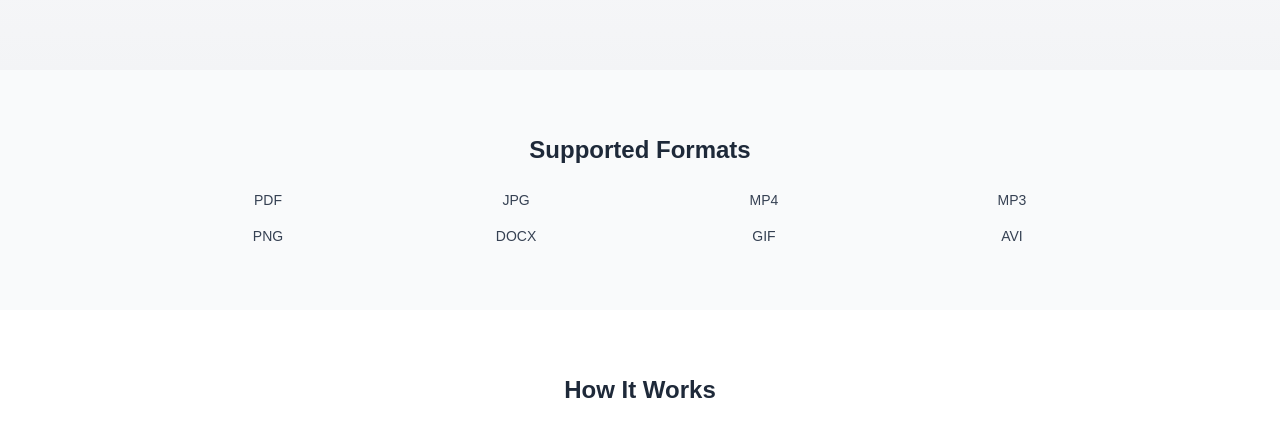
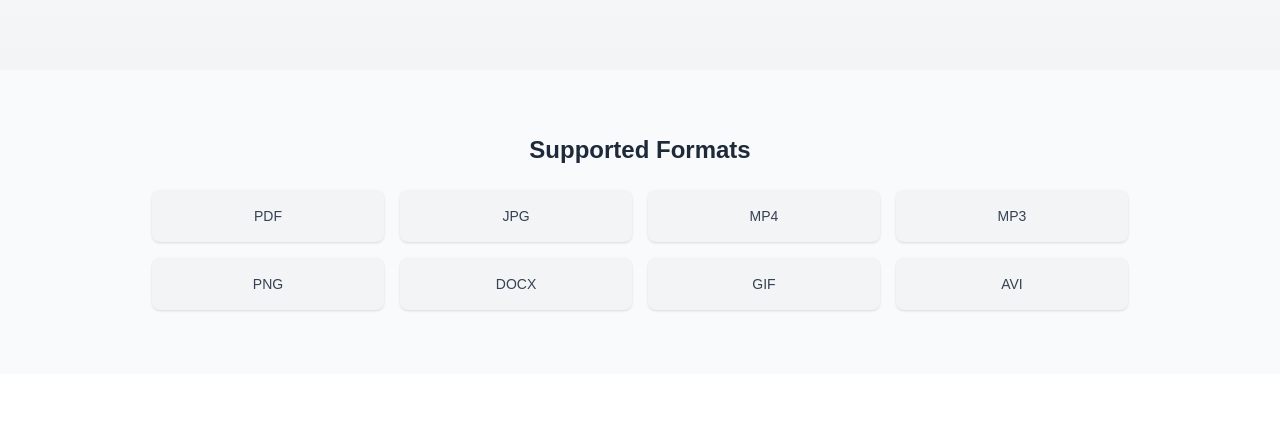
Before and after one commit to PawDevUK/filesconverto, a Next.js app: page / in a window 1280 px wide. Shown: the part 370-794 px from the top of the page. Built offline with nearby package versions, Linux system fonts and the light colour scheme.

Commit message:
Added FileFormat component with static data stored in "store"

```diff
--- a/app/components/Hero.tsx
+++ b/app/components/Hero.tsx
@@ -1,6 +1,7 @@
 import React from 'react';
 import { useDropzone } from 'react-dropzone';
 import { Upload } from 'lucide-react'; // Ensure you have lucide-react installed
+import { store } from '@/app/store/formats';
 
 const Hero: React.FC = () => {
 	// Function to handle file drop
@@ -8,6 +9,19 @@ const Hero: React.FC = () => {
 		console.log('Dropped files:', acceptedFiles);
 		// Handle file processing here
 	};
+
+	const FileFormat: React.FC<{ supportedFormats: string[] }> = ({ supportedFormats }) => (
+		<section id='features' className='py-16 px-6 max-w-5xl mx-auto text-center'>
+				<h3 className='text-2xl font-semibold mb-6'>Supported Formats</h3>
+				<div className='grid grid-cols-2 sm:grid-cols-3 md:grid-cols-4 gap-4 text-sm text-gray-700'>
+					{supportedFormats.map((format) => (
+						<div key={format} className='bg-gray-100 p-4 rounded-lg shadow-sm hover:bg-gray-200 transition'>
+							<span className='font-medium'>{format}</span>
+						</div>
+					))}
+				</div>
+		</section>
+	);
 
 	const { getRootProps, getInputProps, isDragActive } = useDropzone({ onDrop });
 
@@ -30,20 +44,7 @@ const Hero: React.FC = () => {
 					</div>
 				</div>
 			</section>
-			<section id='features' className='py-16 px-6 max-w-5xl mx-auto text-center'>
-				<h3 className='text-2xl font-semibold mb-6'>Supported Formats</h3>
-				<div className='grid grid-cols-2 sm:grid-cols-3 md:grid-cols-4 gap-4 text-sm text-gray-700'>
-					<div>PDF</div>
-					<div>JPG</div>
-					<div>MP4</div>
-					<div>MP3</div>
-					<div>PNG</div>
-					<div>DOCX</div>
-					<div>GIF</div>
-					<div>AVI</div>
-				</div>
-			</section>
-
+			<FileFormat supportedFormats={store.supportedFormats} />
 			<section id='how-it-works' className='py-16 px-6 bg-white text-center'>
 				<h3 className='text-2xl font-semibold mb-6'>How It Works</h3>
 				<ol className='space-y-4 max-w-xl mx-auto text-left list-decimal list-inside'>
--- /dev/null
+++ b/app/store/formats.tsx
@@ -0,0 +1,16 @@
+
+type Store = {
+  supportedFormats: Array<string>,
+};
+
+export const store: Store = {
+  supportedFormats:[
+    'PDF',
+    'JPG',
+    'MP4',
+    'MP3',
+    'PNG',
+    'DOCX',
+    'GIF',
+    'AVI',
+]};
```
